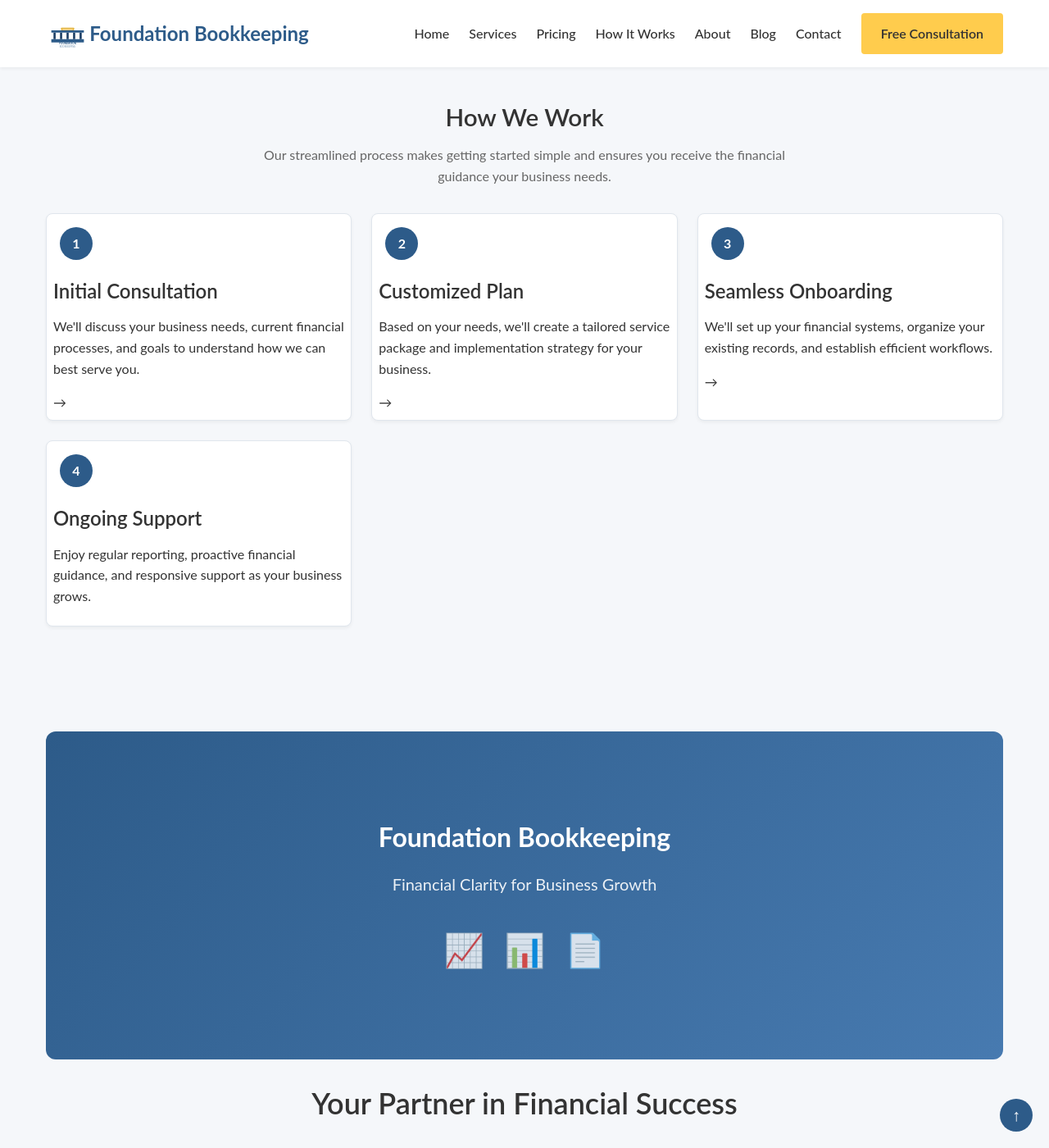
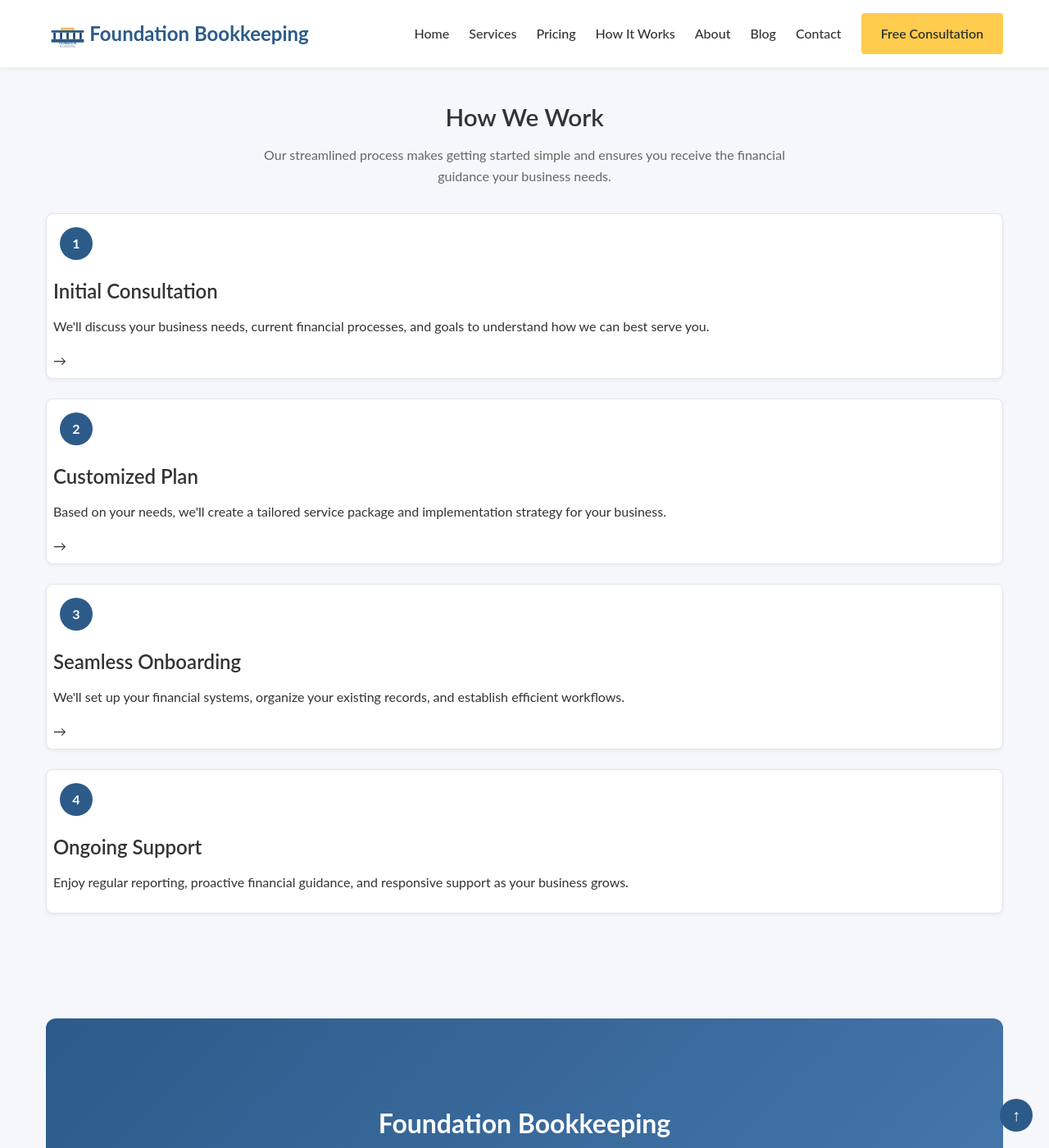
Before and after one commit to jcampbell9724/jcampbell-bookkeeping, a Jekyll site: the page built from index.html, in a window 1280 px wide and 1400 px high, scrolled down 1211 px. Shown: the whole window at 82% size. Built offline with Jekyll 4.4.1, drawn with Linux system fonts in a browser that asks for light colours.

Commit message:
even cards

```diff
--- a/css/styles.css
+++ b/css/styles.css
@@ -757,6 +757,13 @@ footer {
     margin: var(--space-lg) 0;
 }
 
+.card-grid-even {
+    display: grid;
+    grid-template-columns: repeat(auto-fit, minmax(600px, 1fr));
+    gap: var(--space-md);
+    margin: var(--space-lg) 0;
+}
+
 /* ===== TESTIMONIALS ===== */
 .testimonials-section {
     background-color: var(--background);
--- a/index.html
+++ b/index.html
@@ -89,7 +89,7 @@ keywords: bookkeeping, small business accounting, tax preparation, financial ser
             <h2>How We Work</h2>
             <p>Our streamlined process makes getting started simple and ensures you receive the financial guidance your business needs.</p>
         </div>
-        <div class="card-grid">
+        <div class="card-grid-even">
             <div class="card-bordered">
                 <div class="step-number">1</div>
                 <h3>Initial Consultation</h3>
```
